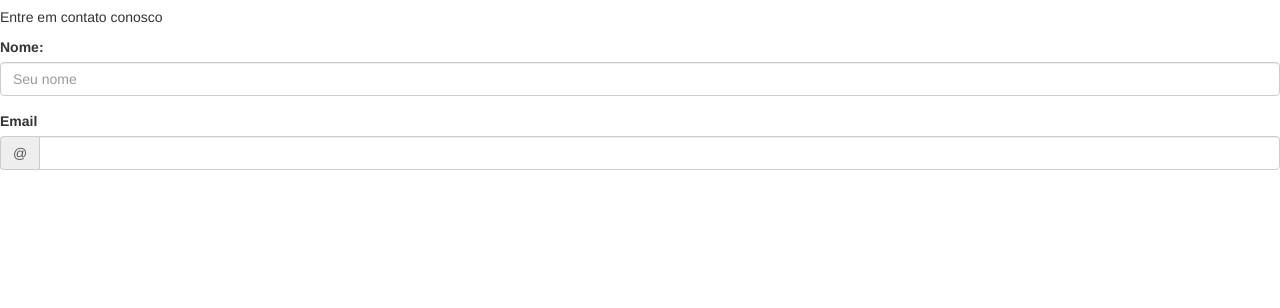
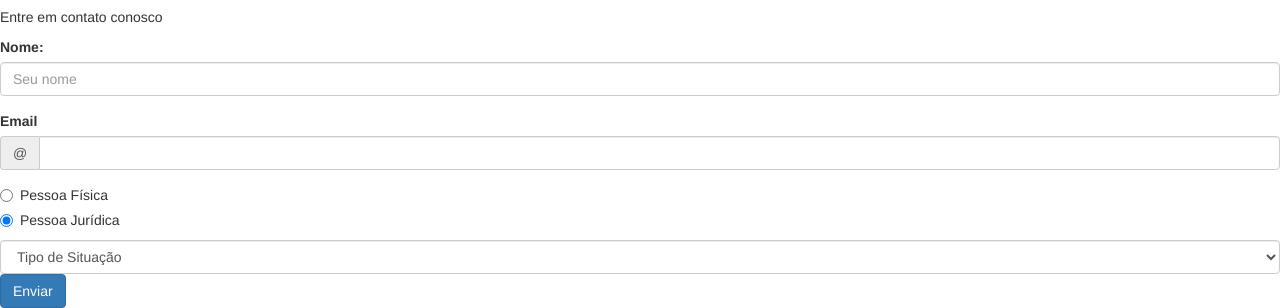
Before and after one commit to leticiacamposs2/top-casa-fina, a plain HTML site: page index.html in a window 1280 px wide. Shown: the part 5522-5830 px from the top of the page. Before the commit the page ends 5707 px from the top, so only its background shows below. Drawn offline with Linux system fonts and the light colour scheme.

Commit message:
Finalizando o formulário de contato

```diff
--- a/css/estilos.css
+++ b/css/estilos.css
@@ -10,3 +10,14 @@
     margin-bottom: 0;
     font-size: 24px;
 }
+
+.contato-select,
+.grupo-radio {
+    width: 50%;
+    display: inline-block;
+    vertical-align: top;
+}
+
+.grupo-radio .radio:first-child {
+    margin-top: 0;
+}
--- a/index.html
+++ b/index.html
@@ -169,6 +169,28 @@
                     <input type="email" class="form-control" id="contato-email">
                 </div>
             </div>
+
+            <div class="grupo-radio">
+                <div class="radio">
+                    <label>
+                        <input type="radio" name="tipo-pessoa" checked>
+                        Pessoa Física
+                    </label>
+                </div>
+                <div class="radio">
+                    <label>
+                        <input type="radio" name="tipo-pessoa" checked>
+                        Pessoa Jurídica
+                    </label>
+                </div>
+            </div>
+            <select class="contato-select form-control">
+                <option disabled selected>Tipo de Situação</option>
+                <option>Casa</option>
+                <option>Apartamento</option>
+                <option>Mansão</option>
+            </select>
+            <button class="btn btn-primary" type="submit">Enviar</button>
         </form>
     </section>
 
```
